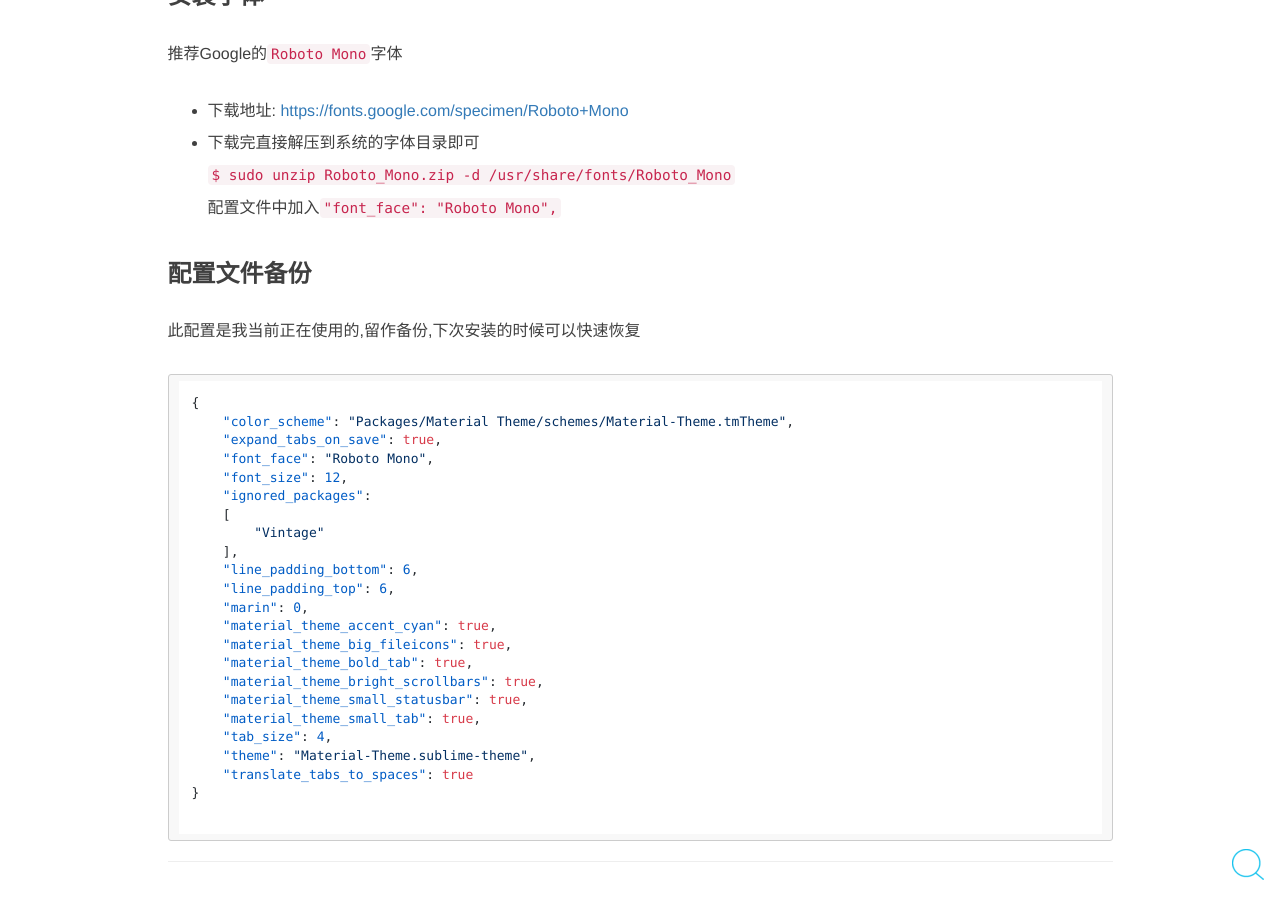
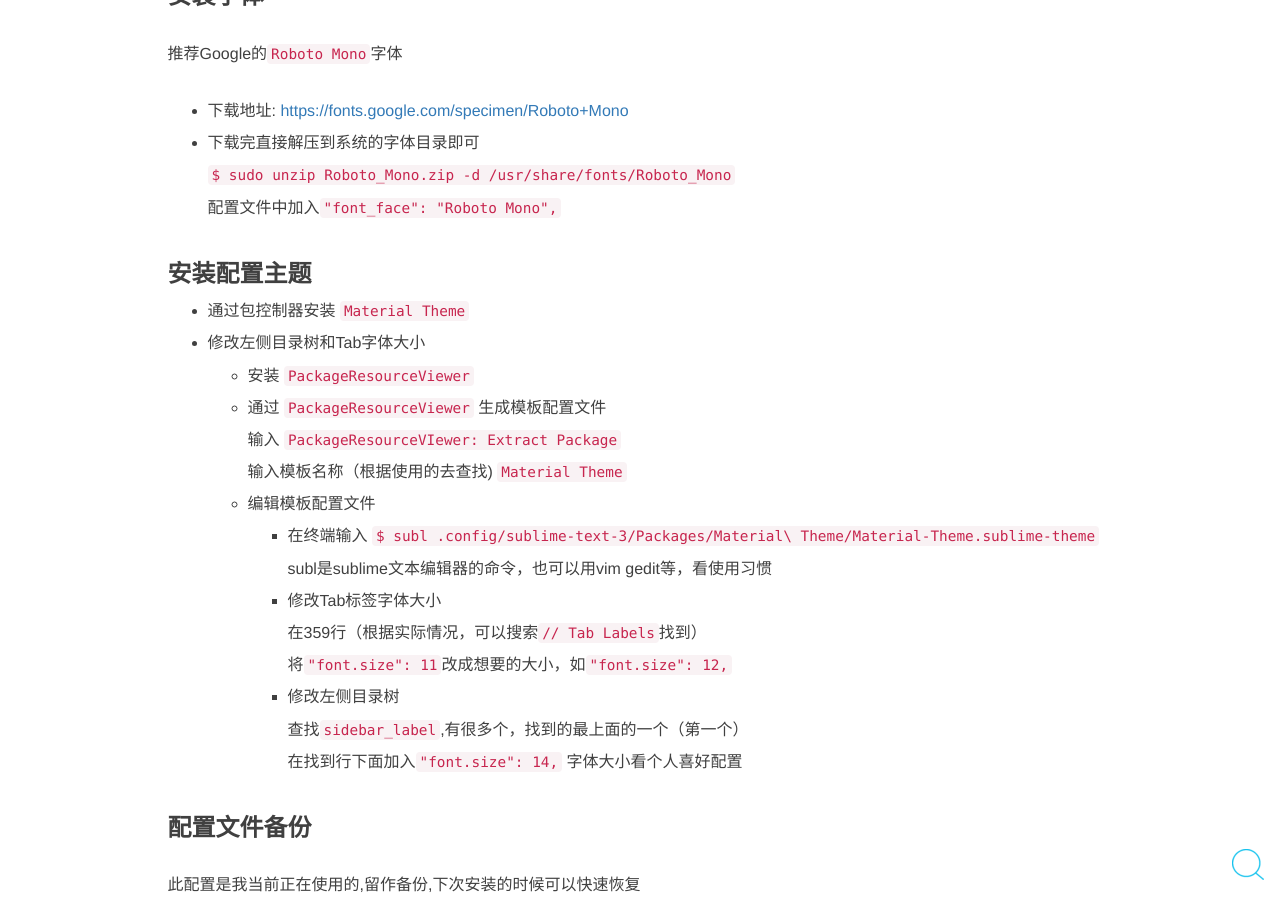
Before and after one commit to BroQiang/broqiang.github.io, a Jekyll site: the page built from _posts/2017-02-01-Sublime-Install.md, in a window 1280 px wide and 900 px high, scrolled down 1303 px. Built offline with Jekyll 4.4.1, drawn with Linux system fonts in a browser that asks for light colours; nearby versions of some CDN libraries; comment, search, counter and statistics services are not loaded.

Commit message:
Update Sublime Documents

```diff
--- a/_posts/2017-02-01-Sublime-Install.md
+++ b/_posts/2017-02-01-Sublime-Install.md
@@ -54,6 +54,38 @@
 
     配置文件中加入`"font_face": "Roboto Mono",`
 
+### 安装配置主题
+
+- 通过包控制器安装 `Material Theme`
+
+- 修改左侧目录树和Tab字体大小
+
+    - 安装 `PackageResourceViewer`
+
+    - 通过 `PackageResourceViewer` 生成模板配置文件
+
+        输入 `PackageResourceVIewer: Extract Package`
+
+        输入模板名称（根据使用的去查找) `Material Theme`
+    - 编辑模板配置文件
+
+        - 在终端输入  `$ subl .config/sublime-text-3/Packages/Material\ Theme/Material-Theme.sublime-theme`
+
+            subl是sublime文本编辑器的命令，也可以用vim gedit等，看使用习惯
+
+        - 修改Tab标签字体大小
+
+            在359行（根据实际情况，可以搜索`// Tab Labels`找到）
+
+            将`"font.size": 11`改成想要的大小，如`"font.size": 12,`
+
+        - 修改左侧目录树
+
+            查找`sidebar_label`,有很多个，找到的最上面的一个（第一个）
+
+            在找到行下面加入`"font.size": 14,` 字体大小看个人喜好配置
+
+
 ### 配置文件备份
 
 此配置是我当前正在使用的,留作备份,下次安装的时候可以快速恢复
```
